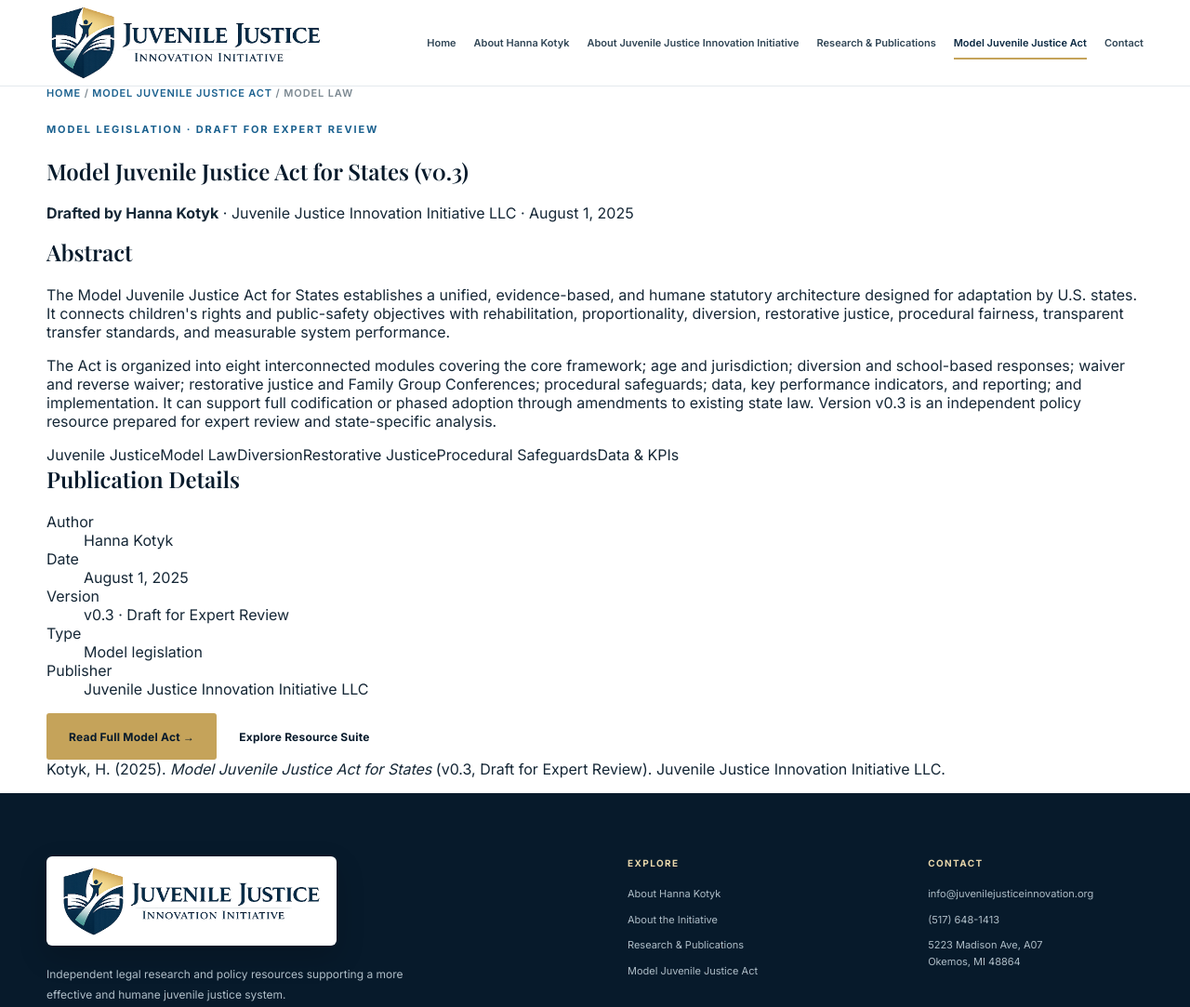
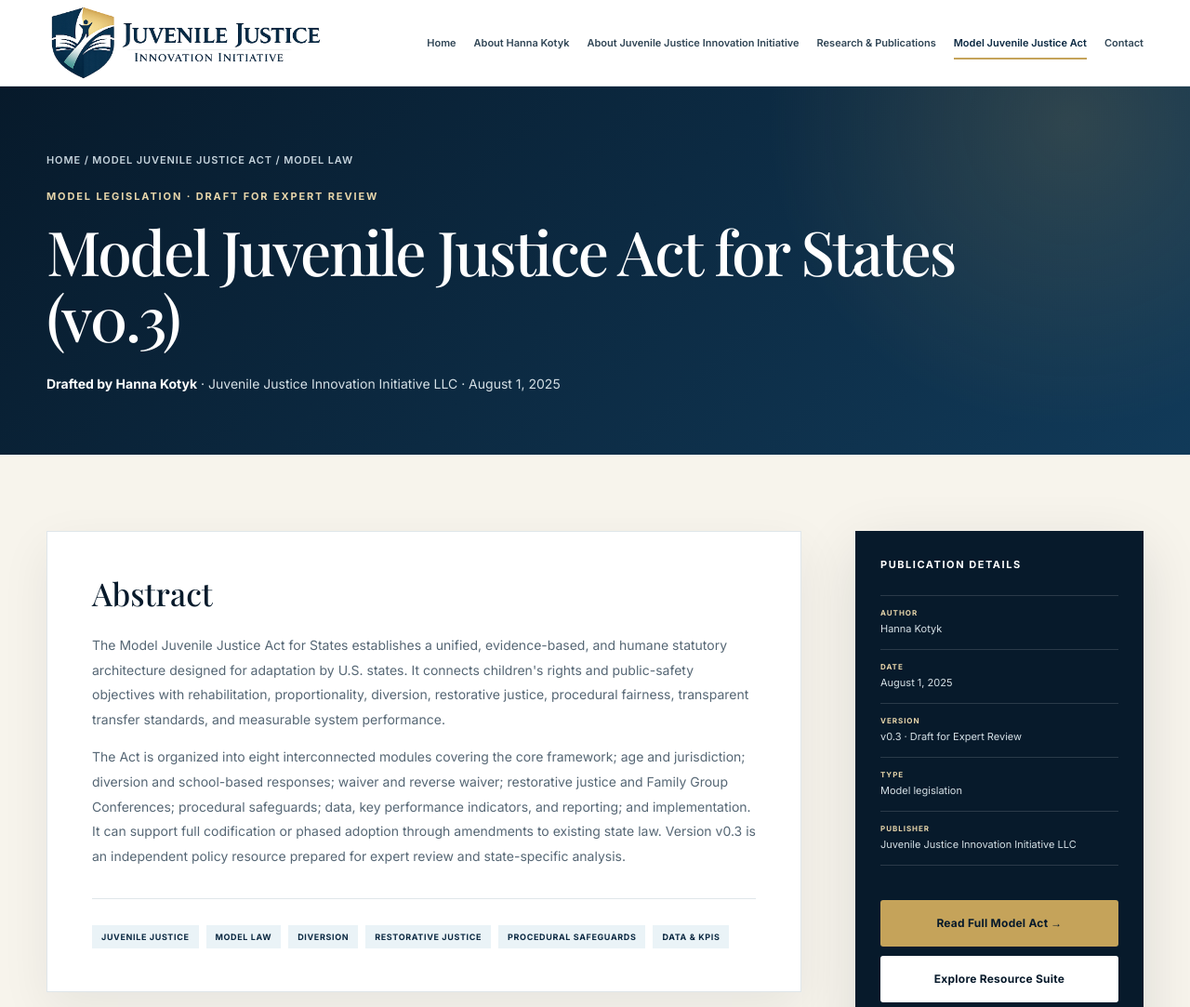
Before and after one commit to juvenilejusticeinnovation/juvenilejusticeinnovation.github.io, a plain HTML site: page model-juvenile-justice-act-v0.3.html in a window 1280 px wide. Shown: the top 1083 px of the page at 93% size. Drawn offline with nearby package versions, Linux system fonts and the light colour scheme.

Commit message:
Fix publication page styling and refresh CSS

```diff
--- a/assets/styles.css
+++ b/assets/styles.css
@@ -761,6 +761,22 @@ h3,
   line-height: 1.8;
 }
 
+.page-hero.page-hero-compact {
+  padding: 54px 0 58px;
+}
+
+.page-hero-compact .breadcrumbs {
+  margin-bottom: 14px;
+}
+
+.page-hero-compact .section-label {
+  margin-bottom: 14px;
+}
+
+.page-hero-compact h1 {
+  margin-bottom: 16px;
+}
+
 .breadcrumbs {
   margin-bottom: 24px;
   color: var(--muted);
@@ -1333,6 +1349,161 @@ h3,
   line-height: 1.7;
 }
 
+/* Publication landing pages — structured for readers and scholarly indexing */
+.publication-hero {
+  position: relative;
+  padding: 72px 0 64px;
+  overflow: hidden;
+  color: var(--white);
+  background:
+    radial-gradient(circle at 90% 10%, rgba(197, 163, 90, 0.18), transparent 27%),
+    linear-gradient(135deg, var(--navy-950), var(--navy-800));
+}
+
+.publication-hero .breadcrumbs,
+.publication-hero .breadcrumbs a {
+  color: #c5d3dc;
+}
+
+.publication-hero .section-label {
+  margin-bottom: 15px;
+  color: var(--gold-200);
+}
+
+.publication-hero h1 {
+  max-width: 980px;
+  margin-bottom: 23px;
+  color: var(--white);
+  font-size: clamp(42px, 5.5vw, 66px);
+  line-height: 1.08;
+  font-weight: 500;
+  letter-spacing: -0.035em;
+}
+
+.publication-byline {
+  max-width: 900px;
+  margin: 0;
+  color: #d5e0e6;
+  font-size: 14px;
+  line-height: 1.8;
+}
+
+.publication-byline strong {
+  color: var(--white);
+}
+
+.publication-section {
+  padding: 82px 0 96px;
+  background: var(--cream);
+}
+
+.publication-layout {
+  display: grid;
+  grid-template-columns: minmax(0, 1fr) 310px;
+  align-items: start;
+  gap: 58px;
+}
+
+.publication-main {
+  padding: 46px 48px;
+  background: var(--white);
+  border: 1px solid var(--line);
+  box-shadow: 0 18px 50px rgba(7, 26, 43, 0.07);
+}
+
+.publication-main h2 {
+  margin: 0 0 22px;
+  font-size: 34px;
+  line-height: 1.2;
+  font-weight: 500;
+}
+
+.publication-main p {
+  color: var(--slate);
+  font-size: 14px;
+  line-height: 1.9;
+}
+
+.publication-main p:last-child {
+  margin-bottom: 0;
+}
+
+.publication-keywords {
+  display: flex;
+  flex-wrap: wrap;
+  gap: 8px;
+  margin: 32px 0 0;
+  padding-top: 28px;
+  border-top: 1px solid var(--line);
+}
+
+.publication-keywords span {
+  padding: 7px 10px;
+  color: var(--navy-900);
+  background: var(--blue-100);
+  font-size: 9px;
+  font-weight: 700;
+  letter-spacing: 0.07em;
+  text-transform: uppercase;
+}
+
+.publication-sidebar {
+  position: sticky;
+  top: 120px;
+  padding: 29px 27px;
+  background: var(--navy-950);
+  box-shadow: var(--shadow);
+}
+
+.publication-sidebar h2 {
+  margin: 0 0 24px;
+  color: var(--white);
+  font: 700 11px/1.4 "Inter", Arial, sans-serif;
+  letter-spacing: 0.14em;
+  text-transform: uppercase;
+}
+
+.publication-meta {
+  margin: 0 0 27px;
+}
+
+.publication-meta div {
+  padding: 13px 0;
+  border-top: 1px solid rgba(255, 255, 255, 0.14);
+}
+
+.publication-meta div:last-child {
+  border-bottom: 1px solid rgba(255, 255, 255, 0.14);
+}
+
+.publication-meta dt {
+  margin-bottom: 4px;
+  color: var(--gold-200);
+  font-size: 8px;
+  font-weight: 700;
+  letter-spacing: 0.12em;
+  text-transform: uppercase;
+}
+
+.publication-meta dd {
+  margin: 0;
+  color: #d5e0e6;
+  font-size: 11px;
+  line-height: 1.55;
+}
+
+.publication-sidebar .button {
+  width: 100%;
+  margin-top: 10px;
+}
+
+.publication-citation {
+  margin-top: 22px;
+  color: #aebdc7;
+  font-size: 9px;
+  line-height: 1.7;
+}
+
 /* About */
 .profile-grid {
   display: grid;
@@ -1386,6 +1557,10 @@ h3,
   margin-bottom: 6px;
   color: var(--navy-900);
   font-size: 12px;
+}
+
+.credential .credential-subheading {
+  margin-top: 16px;
 }
 
 .credential span,
@@ -1770,6 +1945,15 @@ h3,
     grid-template-columns: 1fr;
   }
 
+  .publication-layout {
+    grid-template-columns: 1fr;
+  }
+
+  .publication-sidebar {
+    position: relative;
+    top: auto;
+  }
+
   .home-hero-copy {
     padding-bottom: 45px;
   }
@@ -1912,8 +2096,25 @@ h3,
   }
 
   .page-hero,
-  .model-hero {
+  .model-hero,
+  .publication-hero {
     padding: 66px 0;
+  }
+
+  .page-hero.page-hero-compact {
+    padding: 46px 0 50px;
+  }
+
+  .publication-hero h1 {
+    font-size: 39px;
+  }
+
+  .publication-section {
+    padding: 58px 0 70px;
+  }
+
+  .publication-main {
+    padding: 31px 24px;
   }
 
   .product-stack {
```
Also changed, not shown: assets/apple-touch-icon.png (added), assets/favicon-16x16.png (added), assets/favicon-192x192.png (added), assets/favicon-32x32.png (added), assets/favicon-512x512.png (added).
